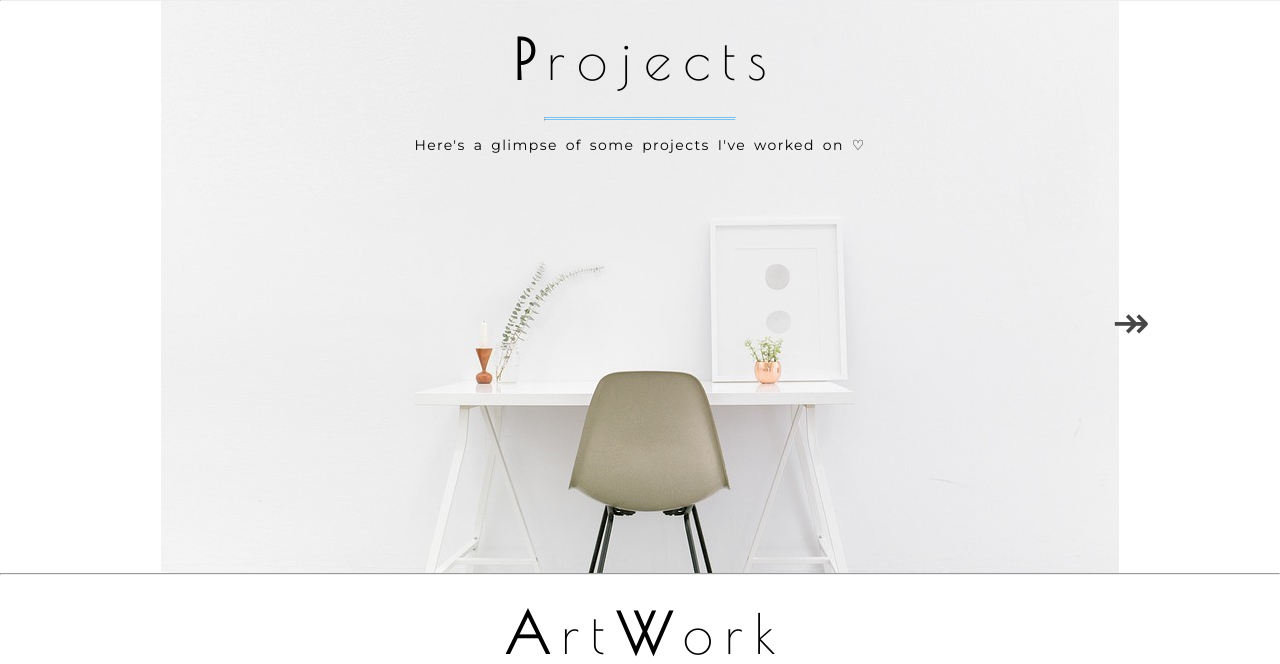
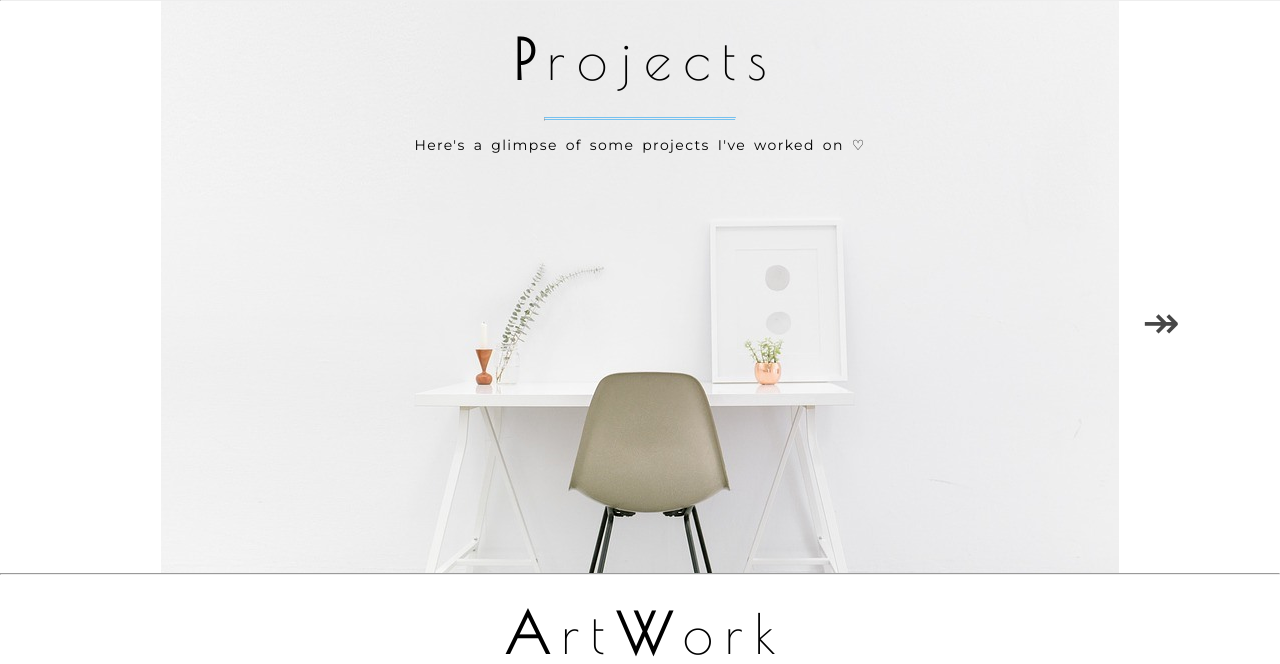
Before and after one commit to ness-tea/ness-tea.github.io, a PHP site: page / in a window 1280 px wide. Shown: the part 1205-1869 px from the top of the page. Run offline with PHP 8.4, Linux system fonts and the light colour scheme.

Commit message:
updated project sec

```diff
--- a/css/main.css
+++ b/css/main.css
@@ -60,7 +60,7 @@ body, html {
 .static-bg-project {
   background-image: url(../Images/Page_backgrounds/projects_bg.png);
   background-repeat: no-repeat;
-  background-position: center top;
+  background-position: 50% 50%;
 }
 
 
@@ -128,7 +128,8 @@ hr.style2 {
 
 #project-arr {
   text-align: right;
-  margin-right: 130px;
+  position: relative;
+  right: 100px;
 
   font-size: 45px;
 }
```
